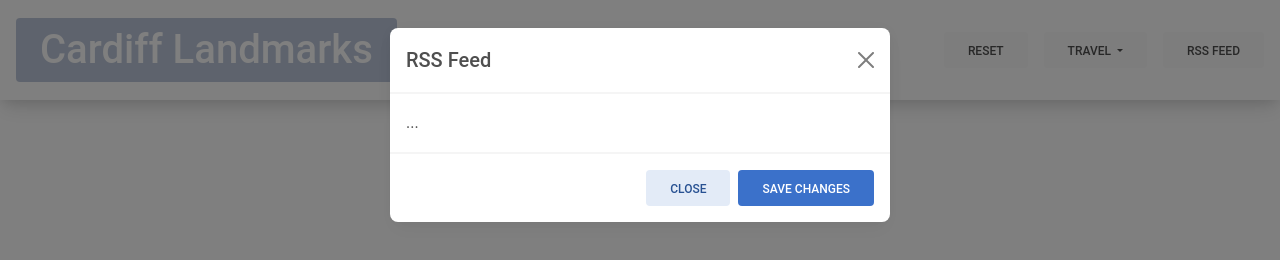
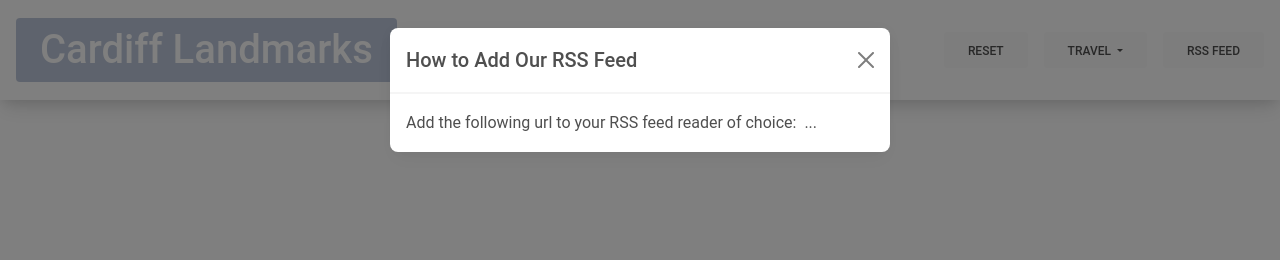
Before and after one commit to herobank110/eira, a website built with Parcel: page src/front/index.html in a window 1280 px wide. Both pictures are taken after a click on the button "RSS FEED". Built offline with nearby package versions, Linux system fonts and the light colour scheme.

Commit message:
add rssurl

```diff
--- a/src/front/index.html
+++ b/src/front/index.html
@@ -42,14 +42,16 @@
         <div class="modal-dialog">
             <div class="modal-content">
                 <div class="modal-header">
-                    <h5 class="modal-title">RSS Feed</h5>
+                    <h5 class="modal-title">How to Add Our RSS Feed</h5>
                     <button class="btn-close" data-mdb-dismiss="modal" aria-label="Close"></button>
                 </div>
-                <div class="modal-body">...</div>
-                <div class="modal-footer">
-                    <button type="button" class="btn btn-secondary" data-mdb-dismiss="modal">Close</button>
-                    <button type="button" class="btn btn-primary">Save changes</button>
+                <div class="modal-body">Add the following url to your RSS feed reader of choice:&nbsp;
+                    <span id="rss-url">...</span>
                 </div>
+                <!-- <div class="modal-footer"> -->
+                    <!-- <button type="button" class="btn btn-secondary" data-mdb-dismiss="modal">Close</button>
+                    <button type="button" class="btn btn-primary">Save changes</button> -->
+                <!-- </div> -->
             </div>
         </div>
 </body>
```
